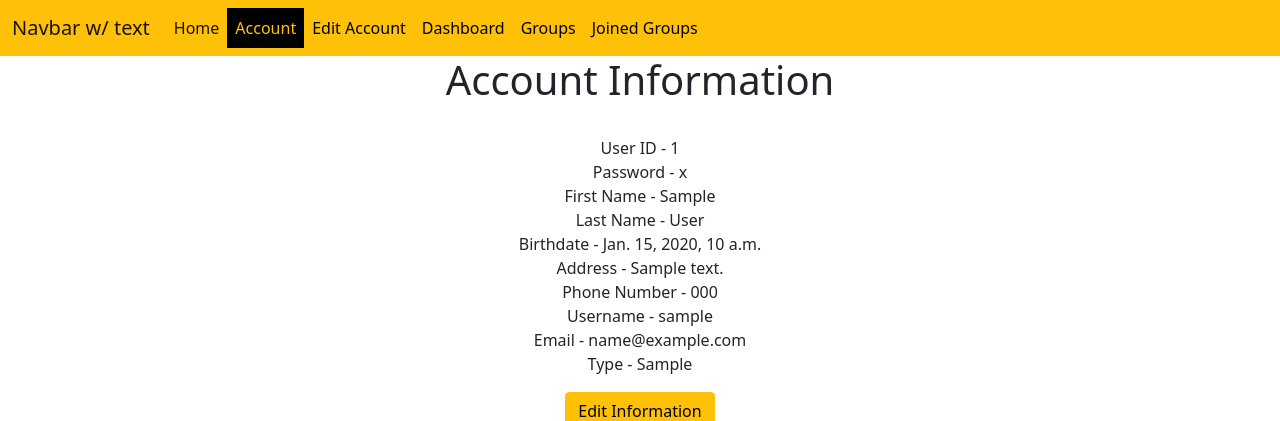
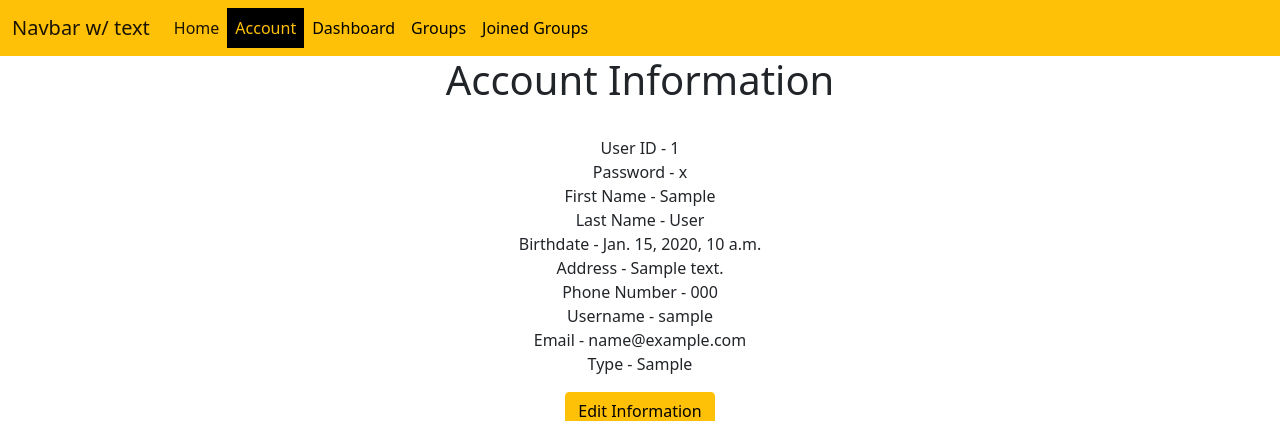
Before and after one commit to Lucky-Badger/SideJob, a Django app: template Group3Capstone/templates/account.html in a window 1280 px wide. Shown: the top 421 px of the page. Run offline with Django 4.2, Linux system fonts and the light colour scheme; the template is opened without the code that fills it: most values are stand-ins (such as "Sample title", 1, 10 or a date in 2020).

Commit message:
Update account.html

```diff
--- a/Group3Capstone/templates/account.html
+++ b/Group3Capstone/templates/account.html
@@ -24,9 +24,6 @@
                 </li>
                 <li class="nav-item">
                     <a class="nav-link border-dark bg-black text-warning" href="/account/">Account</a>
-                </li>
-                <li class="nav-item">
-                    <a class="nav-link" href="/editaccount/">Edit Account</a>
                 </li>
                 <li class="nav-item">
                     <a class="nav-link" href="/dashboard/">Dashboard</a>
```
